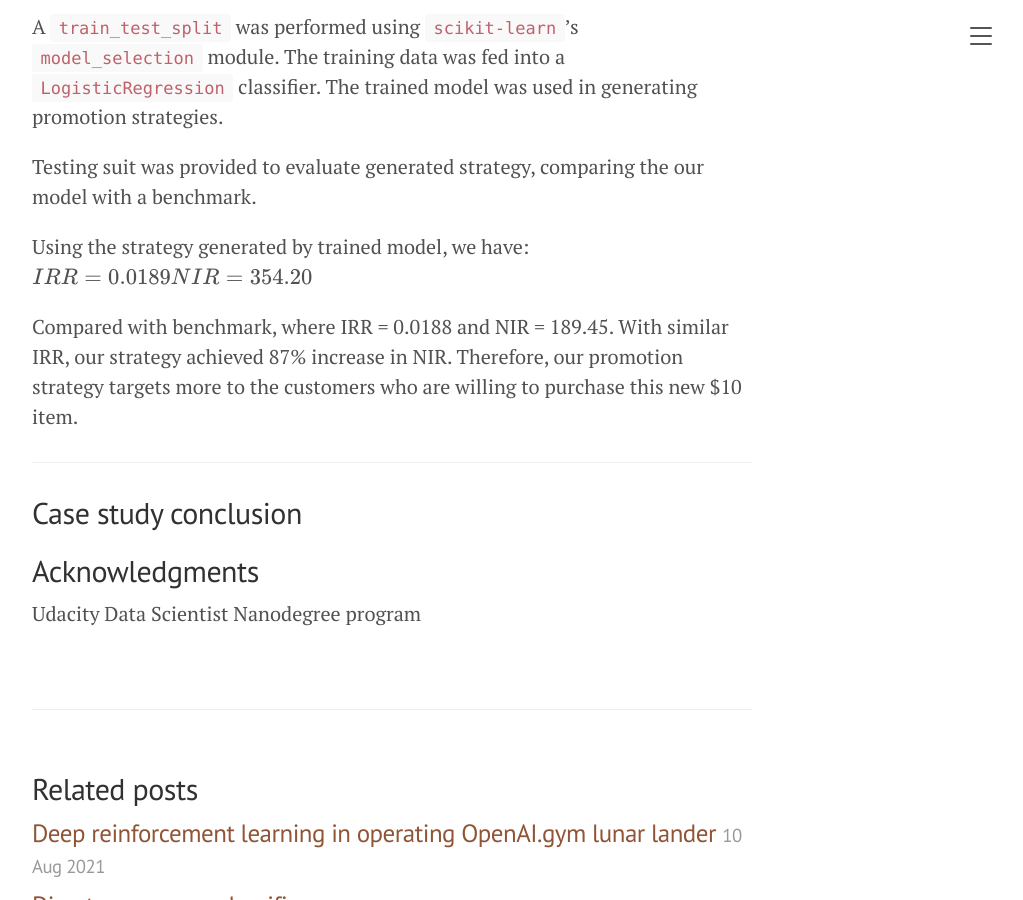
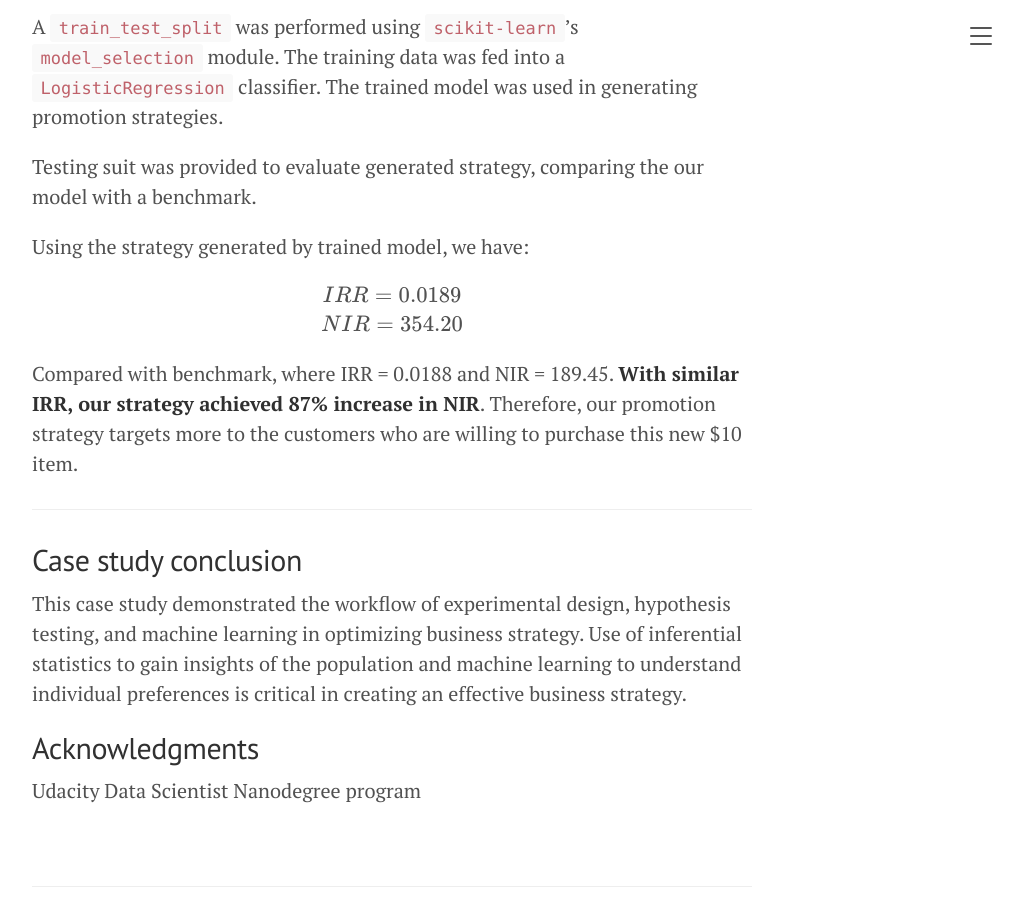
Before and after one commit to hengli700/dive-data, a Jekyll site: the page built from _posts/2021-08-11-case-study-i-hypothesis-testing-strategy-optimization.markdown, in a window 1280 px wide and 900 px high, scrolled down 8485 px. Shown: the whole window, without its empty margins (248-1271 px from the left). Built offline with Jekyll 4.4.1, drawn with Linux system fonts in a browser that asks for light colours; formulas are drawn with MathJax 3.

Commit message:
completed case study i

```diff
--- a/_posts/2021-08-11-case-study-i-hypothesis-testing-strategy-optimization.markdown
+++ b/_posts/2021-08-11-case-study-i-hypothesis-testing-strategy-optimization.markdown
@@ -296,23 +296,22 @@
 Testing suit was provided to evaluate generated strategy, comparing the our model with a benchmark.
 
 Using the strategy generated by trained model, we have:
+
 $$
 \begin{align}
 \begin{gathered}
-    IRR = 0.0189
+    IRR = 0.0189 \\
     NIR = 354.20
     \end{gathered}
 \end{align}
 $$
 
-Compared with benchmark, where IRR = 0.0188 and NIR = 189.45. With similar IRR, our strategy achieved 87% increase in NIR. Therefore, our promotion strategy targets more to the customers who are willing to purchase this new $10 item.
+Compared with benchmark, where IRR = 0.0188 and NIR = 189.45. **With similar IRR, our strategy achieved 87% increase in NIR**. Therefore, our promotion strategy targets more to the customers who are willing to purchase this new $10 item.
 
 ---
 
 ## Case study conclusion
-
-
-
+This case study demonstrated the workflow of experimental design, hypothesis testing, and machine learning in optimizing business strategy. Use of inferential statistics to gain insights of the population and machine learning to understand individual preferences is critical in creating an effective business strategy.
 
 
 ## Acknowledgments
```
